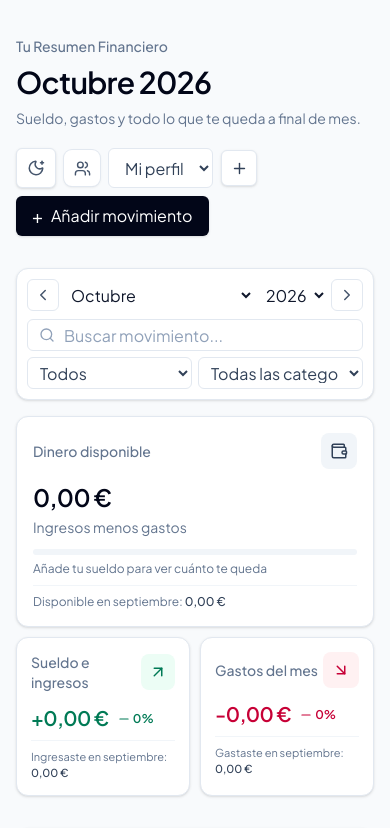
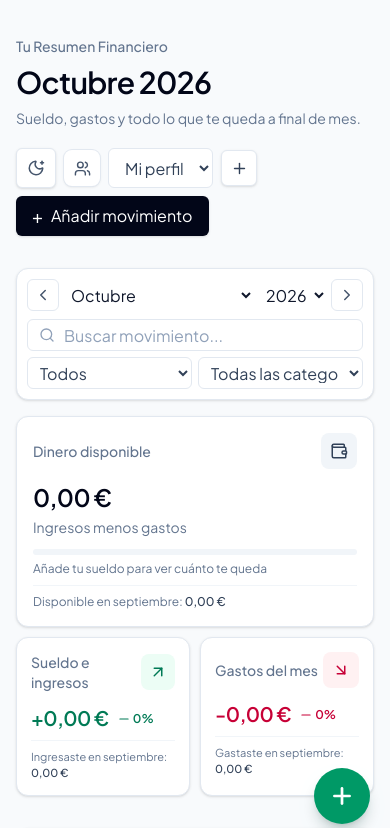
Before and after one commit to E7OY/balance, a React (Vite) app: page / in a window 390 px wide. Shown: the top 828 px of the page. Built offline with nearby package versions, Linux system fonts and the light colour scheme.

Commit message:
Add haptic feedback on transaction actions and enhance UI with new button for adding transactions

```diff
--- a/src/App.jsx
+++ b/src/App.jsx
@@ -1,5 +1,5 @@
 import React, { useEffect, useRef, useState } from 'react';
-import { MoonStar, SunMedium } from 'lucide-react';
+import { MoonStar, Plus, SunMedium } from 'lucide-react';
 import { useFinance } from './context/FinanceContext';
 import SummaryCards from './components/SummaryCards';
 import TransactionForm from './components/TransactionForm';
@@ -9,6 +9,7 @@ import Filters from './components/Filters';
 import ExportImportButtons from './components/ExportImportButtons';
 import { Button } from './components/ui/button';
 import ProfileSwitcher from './components/ProfileSwitcher';
+import { triggerHaptic } from './utils/haptics';
 
 const App = () => {
   const {
@@ -71,6 +72,7 @@ const App = () => {
         year: nextMonth.getFullYear(),
       };
     });
+    triggerHaptic();
   };
 
   return (
@@ -107,7 +109,7 @@ const App = () => {
             <Button
               size="default"
               onClick={() => setIsModalOpen(true)}
-              className="h-10"
+              className="hidden h-10 sm:inline-flex"
             >
               <span className="text-lg leading-none">+</span>
               Añadir movimiento
@@ -128,6 +130,18 @@ const App = () => {
         </div>
       </main>
 
+      {!isModalOpen && !editingTransaction && (
+        <button
+          type="button"
+          onClick={() => setIsModalOpen(true)}
+          aria-label="Añadir movimiento"
+          title="Añadir movimiento"
+          className="fixed bottom-[calc(env(safe-area-inset-bottom)+1.25rem)] right-5 z-40 inline-flex size-14 items-center justify-center rounded-full bg-emerald-600 text-white shadow-lg shadow-emerald-950/20 transition-transform hover:scale-105 hover:bg-emerald-700 focus-visible:outline-none focus-visible:ring-4 focus-visible:ring-emerald-500/30 active:scale-95 sm:hidden"
+        >
+          <Plus size={26} strokeWidth={2.5} />
+        </button>
+      )}
+
       {(isModalOpen || editingTransaction) && (
         <TransactionForm
           key={editingTransaction?.id || 'new'}
--- a/src/components/TransactionForm.jsx
+++ b/src/components/TransactionForm.jsx
@@ -3,6 +3,7 @@ import { ArrowDownLeft, ArrowUpRight, FileText, Paperclip, Plus, Trash2, X } fro
 import { useFinance } from '../context/FinanceContext';
 import { expenseCategories } from '../utils/categories';
 import { getLocalDateString } from '../utils/helpers';
+import { triggerHaptic } from '../utils/haptics';
 import { Button } from './ui/button';
 
 const MAX_INVOICE_SIZE = 10 * 1024 * 1024;
@@ -125,6 +126,7 @@ const TransactionForm = ({ transaction = null, onClose }) => {
       };
       if (transaction) await updateTransaction(transaction.id, movement);
       else await addTransaction(movement);
+      triggerHaptic();
       setAmount('');
       setDescription('');
       setInvoiceFile(null);
--- a/src/components/TransactionItem.jsx
+++ b/src/components/TransactionItem.jsx
@@ -2,6 +2,7 @@ import React, { useState } from 'react';
 import { ArrowDownLeft, ArrowUpRight, Paperclip, Trash2, X } from 'lucide-react';
 import { useFinance } from '../context/FinanceContext';
 import { formatCurrency, formatDate } from '../utils/helpers';
+import { triggerHaptic } from '../utils/haptics';
 
 const TransactionItem = ({ transaction, layout = 'table' }) => {
   const { deleteTransaction, previewInvoice, downloadInvoice, setEditingTransaction } = useFinance();
@@ -14,6 +15,7 @@ const TransactionItem = ({ transaction, layout = 'table' }) => {
   const handleDelete = async () => {
     try {
       await deleteTransaction(transaction.id);
+      triggerHaptic();
     } catch (error) {
       setErrorMessage(`No se pudo eliminar el movimiento: ${error.message}`);
     }
--- /dev/null
+++ b/src/utils/haptics.js
@@ -0,0 +1,5 @@
+export const triggerHaptic = () => {
+  if (typeof navigator !== 'undefined' && typeof navigator.vibrate === 'function') {
+    navigator.vibrate(10);
+  }
+};
```
